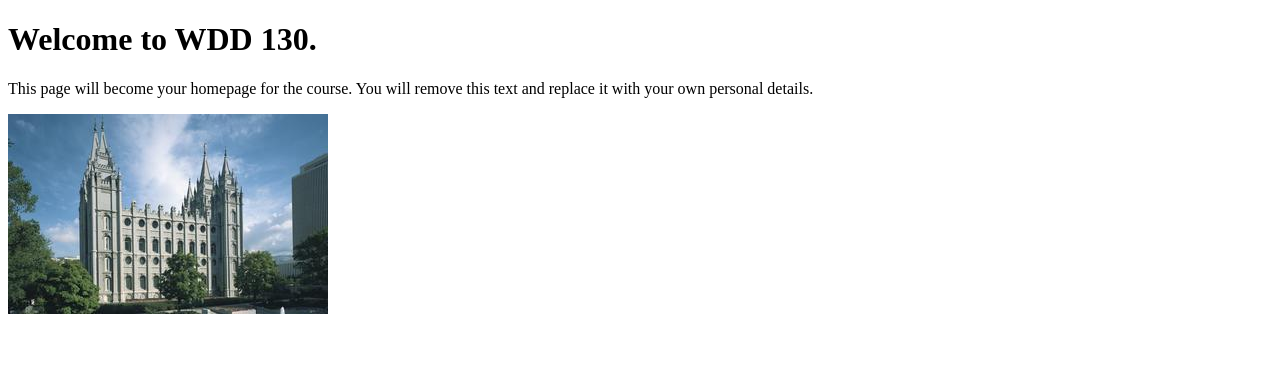
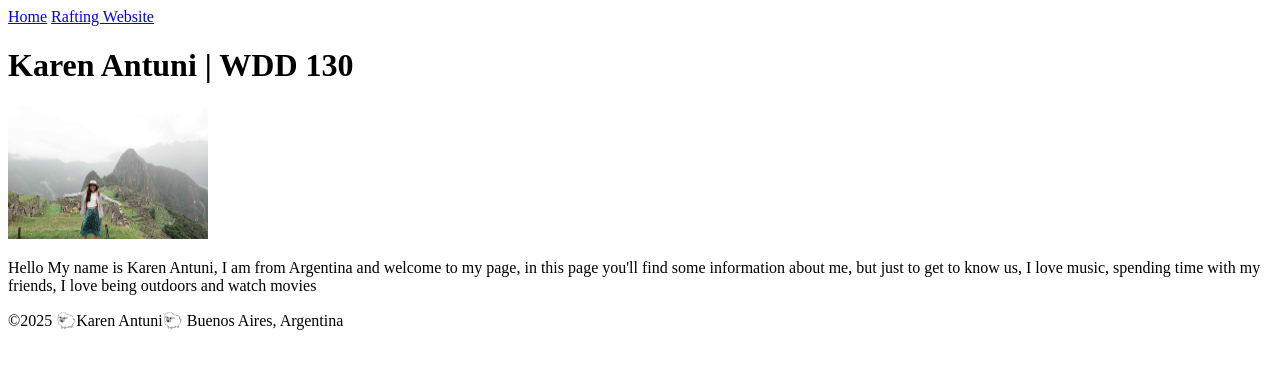
Before and after one commit to karenantuni-rgb/WDD130, a plain HTML site: page index.html in a window 1280 px wide. Drawn offline with Linux system fonts and the light colour scheme.

Commit message:
Add profile image and update homepage content

```diff
--- a/index.html
+++ b/index.html
@@ -1,14 +1,32 @@
 <!DOCTYPE html>
 <html lang="en">
+
 <head>
     <meta charset="UTF-8">
     <meta name="viewport" content="width=device-width, initial-scale=1.0">
-    <title>WDD 130 | Personal Homepage</title>
+    <title>Karen Antuni | WDD 130</title>
 </head>
+
 <body>
-    <h1>Welcome to WDD 130.</h1>
-    <p>This page will become your homepage for the course. You will remove this text and replace it with your own personal details.</p>
 
-    <img src="images/salt-lake-temple.jpg" alt="The Salt Lake Temple.">
+    <header>
+        <nav>
+            <a href="#">Home</a>
+            <a href="wwr/">Rafting Website</a>
+        </nav>
+    </header>
+    <main>
+        <h1>Karen Antuni | WDD 130</h1>
+        <img src="images/profile.jpg" alt="Karen Antuni" width="200">
+        <p>Hello My name is Karen Antuni, I am from Argentina and welcome to my page, in this page you'll find some
+            information about me, but just to get to know us,
+            I love music, spending time with my friends, I love being outdoors and watch movies</p>
+    </main>
+    <footer>
+        <p>©2025 🐑Karen Antuni🐑 Buenos Aires, Argentina</p>
+    </footer>
+
+
 </body>
+
 </html>
```
Also changed, not shown: week01/favorite-city.html (+1 -1 lines), images/profile.jpg (added).
